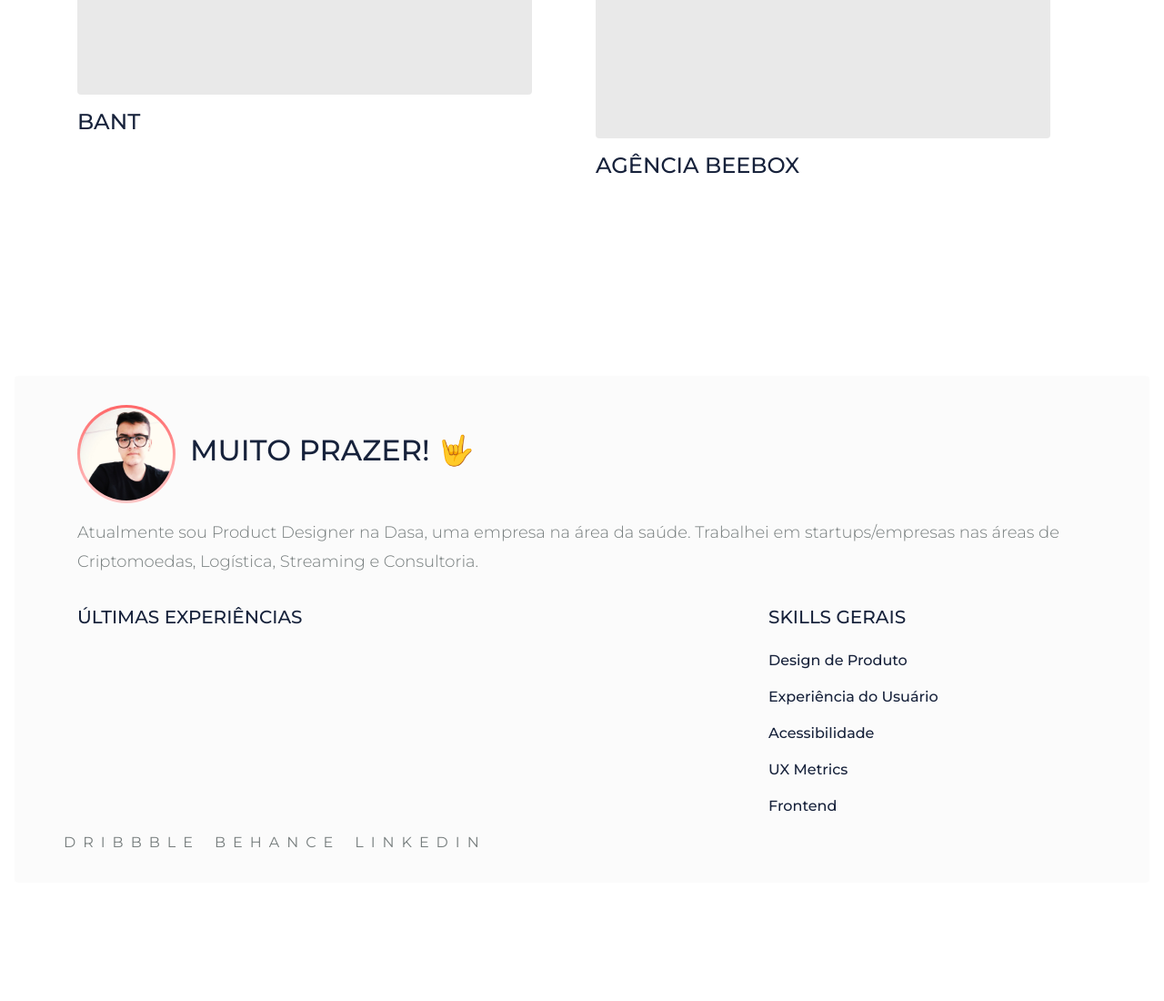
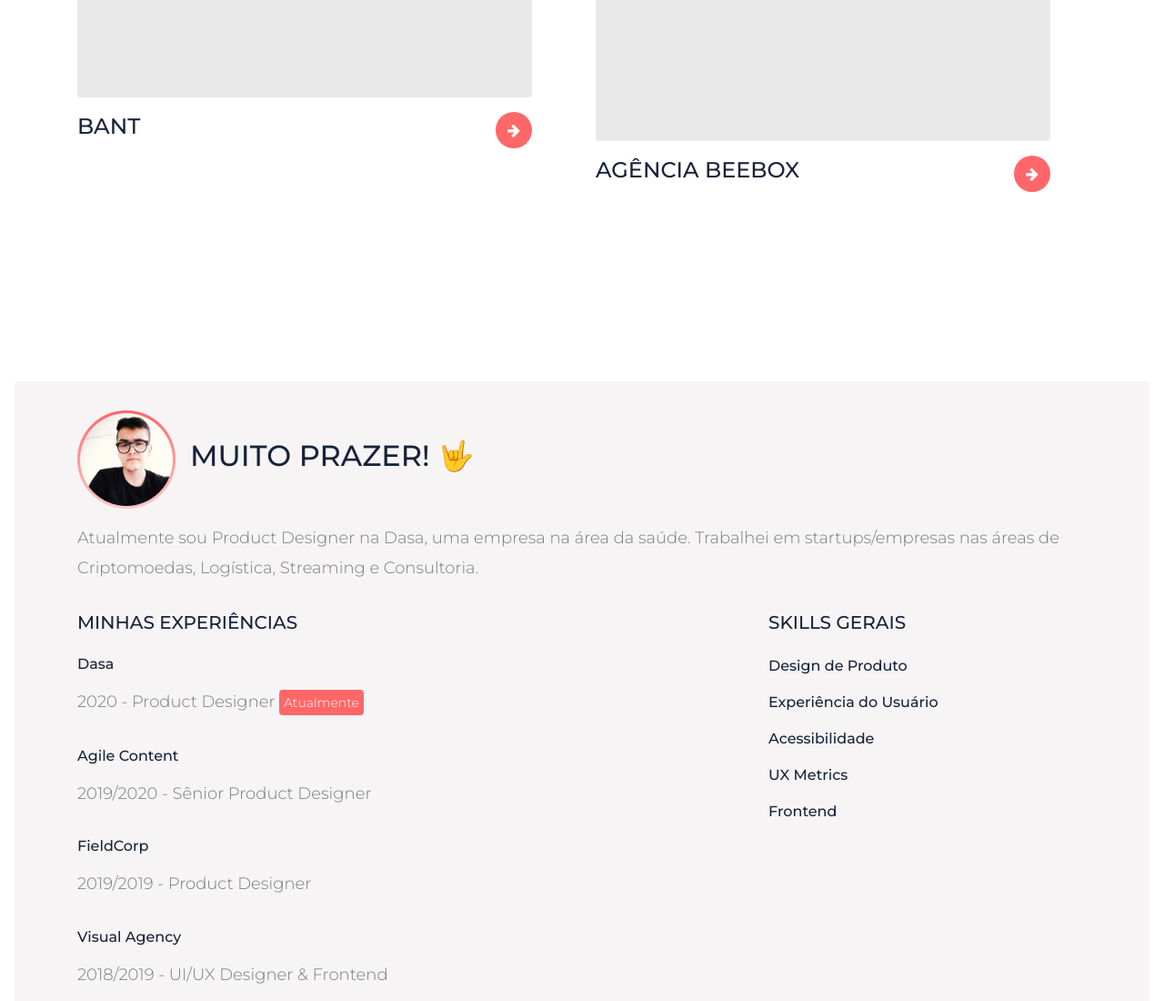
Before and after one commit to bqdesigner/site-bq, a website: page v1/index.html in a window 1280 px wide. Shown: the part 1700-2800 px from the top of the page at 91% size. Drawn offline with nearby package versions, Linux system fonts and the light colour scheme.

Commit message:
Finishing homepage

```diff
--- a/v1/index.html
+++ b/v1/index.html
@@ -50,7 +50,7 @@
                 Designer de Produtos Digitais
             </h1>
             <p>
-                Ajudo empresas e clientes a chegarem no próximo nível em seus produtos, com pesquisa, validação e interfaces incríveis. Quer saber mais? <a href="#"> Confira meus trabalhos 👇 </a>
+                Ajudo empresas e clientes a chegarem no próximo nível em seus produtos através do design centrado no usuário. Quer saber mais? <a href="#"> Confira meus trabalhos 👇 </a>
             </p>
         </section>
         <section id="jobs-done">
@@ -62,7 +62,7 @@
                     </div>
                     <div class="job-link">
                         <h3> CNN Brasil </h3>
-                        <span> </span>
+                        <a href="#"></a>
                     </div>
 
                 </div>
@@ -72,7 +72,7 @@
                     </div>
                     <div class="job-link">
                         <h3> Wiseapp </h3>
-                        <span> </span>
+                        <a href="#"></a>
                     </div>
 
                 </div>
@@ -82,7 +82,7 @@
                     </div>
                     <div class="job-link">
                         <h3> BANT </h3>
-                        <span> </span>
+                        <a href="#"></a>
                     </div>
 
                 </div>
@@ -92,7 +92,7 @@
                     </div>
                     <div class="job-link">
                         <h3> Agência Beebox </h3>
-                        <span> </span>
+                        <a href="#"></a>
                     </div>
 
                 </div>
@@ -111,8 +111,25 @@
             <p> Atualmente sou Product Designer na Dasa, uma empresa na área da saúde. Trabalhei em startups/empresas nas áreas de Criptomoedas, Logística, Streaming e Consultoria. </p>
             <div class="row content-list">
                 <div class="col-md-8 col-12">
-                    <h3> Últimas Experiências </h3>
-
+                    <h3> Minhas Experiências </h3>
+                    <ul>
+                        <li>
+                            <h4> Dasa </h4>
+                            <p> 2020 - Product Designer <span class="job-atual"> Atualmente </span> </p>
+                        </li>
+                        <li>
+                            <h4> Agile Content </h4>
+                            <p> 2019/2020 - Sênior Product Designer </p>
+                        </li>
+                        <li>
+                            <h4> FieldCorp </h4>
+                            <p> 2019/2019 - Product Designer </p>
+                        </li>
+                        <li>
+                            <h4> Visual Agency </h4>
+                            <p> 2018/2019 - UI/UX Designer & Frontend </p>
+                        </li>
+                    </ul>
                 </div>
                 <div class="col-md-4 col-12">
                     <h3> Skills gerais </h3>
--- a/v1/scss/_general.scss
+++ b/v1/scss/_general.scss
@@ -1,8 +1,10 @@
 @import 'guide';
 @import url('https://fonts.googleapis.com/css2?family=Montserrat:ital,wght@0,300;0,400;0,500;0,900;1,700&display=swap');
-// ::selection {
-
-// }
+@import url("https://maxcdn.bootstrapcdn.com/font-awesome/4.7.0/css/font-awesome.min.css");
+::selection {
+    background: $color-primary;
+    color: $color-white;
+}
 .container-fluid {
     margin: 0;
     padding: 0;
@@ -120,6 +122,11 @@ header.container-fluid {
             margin-bottom: 1rem;
         }
         .job-link {
+            @include width(500px);
+            display: flex;
+            justify-content: space-between;
+            align-content: center;
+            align-items: center;
             h3 {
                 @include fontSize(24px);
                 font-family: 'Montserrat', sans-serif;
@@ -127,12 +134,30 @@ header.container-fluid {
                 color: $color-secondary;
                 text-transform: uppercase;
             }
+            a {
+                @include width(40px);
+                @include height(40px);
+                background-color: $color-primary;
+                border-radius: 100%;
+                display: flex;
+                justify-content: center;
+                align-content:center;
+                align-items: center;
+                &:hover {
+                    text-decoration: none;
+                }
+                &::after {
+                    content: '\f061';
+                    font-family: FontAwesome;
+                    color: $color-white;
+                }
+            }
         }
     }
 }
 // Profile
 #profile {
-    background-color: rgba($color-gray_100, .2);
+    background-color: rgba(#f6f4f4, 1);
     border-radius: 4px;
     .author {
         display: flex;
@@ -184,17 +209,24 @@ header.container-fluid {
             list-style: none;
             padding: 0;
             margin: 0;
-            li {
+            li, h4 {
                 margin-bottom: 1rem;
                 @include fontSize(16px);
                 font-family: 'Montserrat', sans-serif;
                 font-weight: 500;
                 color: $color-secondary;
+                .job-atual {
+                    background: $color-primary;
+                    padding: .3rem;
+                    color: $color-white;
+                    @include fontSize(14px);
+                    border-radius: 4px;
+                }
             }
         }
     }
     .social-media {
-        margin-bottom: 2rem;
+        margin: 3rem 0 2rem 0;
         ul {
             list-style: none;
             margin: 0;
@@ -209,8 +241,15 @@ header.container-fluid {
                 float: left;
                 a {
                     color: $color_gray-200;
+                    @include transition(all 0.3s ease-in-out 0s);
                     &:hover {
                         text-decoration: none;
+                        color: $color-primary;
+                    }
+                    &::after {
+                        content: '\f061';
+                        font-family: FontAwesome;
+                        color: $color-secondary;
                     }
                 }
             }
@@ -238,8 +277,15 @@ footer {
             letter-spacing: .5rem;
             text-transform: uppercase;
             color: $color_gray-200;
+            @include transition(all 0.3s ease-in-out 0s);
             &:hover {
                 text-decoration: none;
+                color: $color-primary;
+            }
+            &::after {
+                content: '\f061';
+                font-family: FontAwesome;
+                color: $color-secondary;
             }
         }
     }
```
Also changed, not shown: v1/css/style.css.
